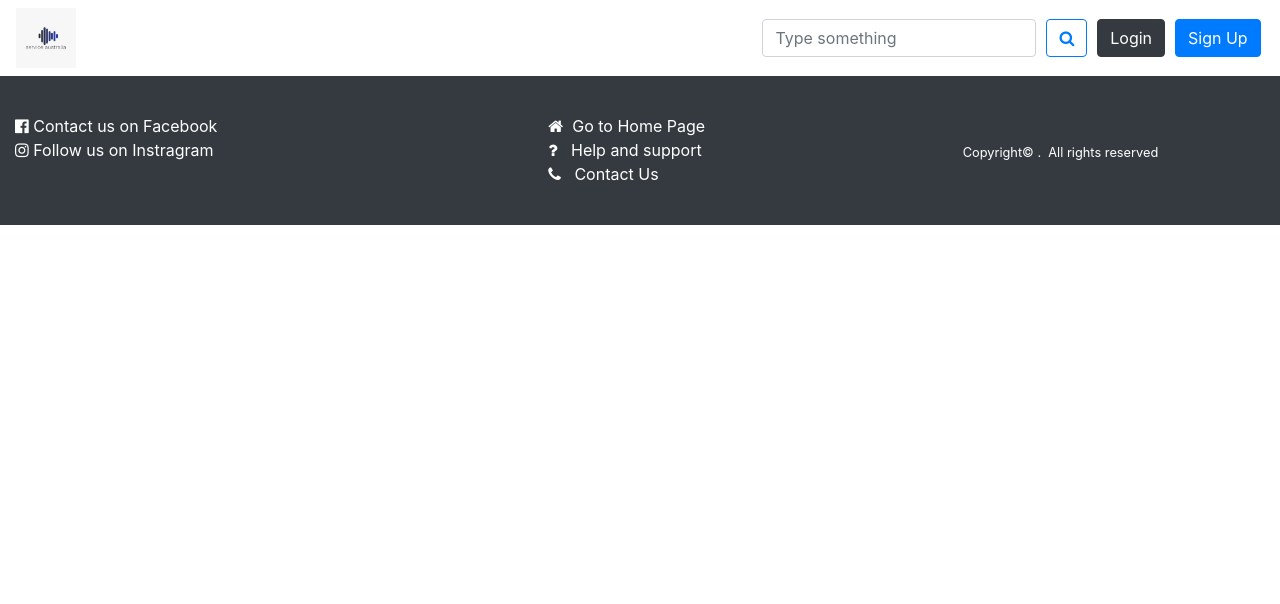
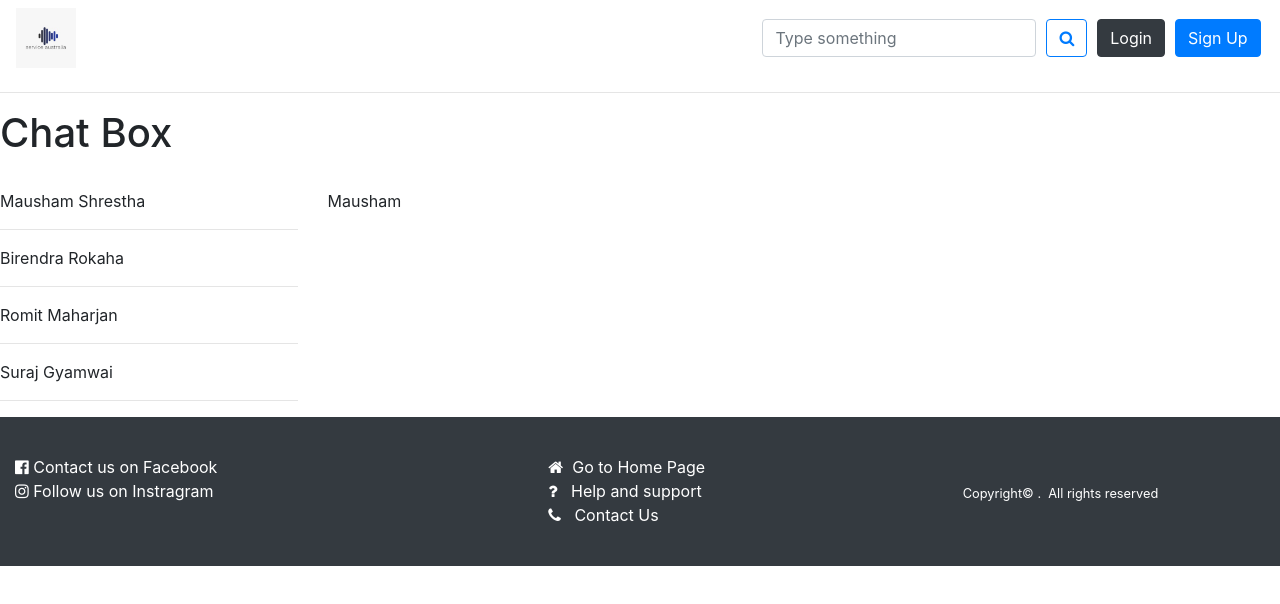
Before and after one commit to mausham02/serviceAustralia, an Angular app: page /inbox in a window 1280 px wide. Before the commit this address led to /. Shown: the top 604 px of the page. Built offline with nearby package versions, Linux system fonts and the light colour scheme.

Commit message:
Added inbox routing

```diff
--- a/angular.json
+++ b/angular.json
@@ -1,9 +1,9 @@
 {
   "$schema": "./node_modules/@angular/cli/lib/config/schema.json",
   "version": 1,
-  "newProjectRoot": "serviceAustralia",
+  "newProjectRoot": "projects",
   "projects": {
-    "ServiceAustralia": {
+    "Project": {
       "projectType": "application",
       "schematics": {},
       "root": "",
@@ -13,12 +13,12 @@
         "build": {
           "builder": "@angular-devkit/build-angular:browser",
           "options": {
-            "outputPath": "dist/ServiceAustralia",
+            "outputPath": "dist/Project",
             "index": "src/index.html",
             "main": "src/main.ts",
             "polyfills": "src/polyfills.ts",
             "tsConfig": "tsconfig.app.json",
-            "aot": false,
+            "aot": true,
             "assets": [
               "src/favicon.ico",
               "src/assets"
--- a/package.json
+++ b/package.json
@@ -4,7 +4,7 @@
   "scripts": {
     "ng": "ng",
 
-    "start": "ng serve",
+    "start": "node server.js",
 
     "build": "ng build",
     "test": "ng test",
--- a/src/app/app-routing.module.ts
+++ b/src/app/app-routing.module.ts
@@ -3,12 +3,14 @@ import { Routes, RouterModule } from '@angular/router';
 import { LoginComponent } from './login/login.component';
 import { SignupComponent } from './signup/signup.component';
 import { HomepageComponent } from './homepage/homepage.component';
+import { InboxComponent } from './inbox/inbox.component';
 
 
 const routes: Routes = [
   {path:'',component:HomepageComponent},
   {path:'login', component:LoginComponent},
-  {path:'signup', component:SignupComponent}
+  {path:'signup', component:SignupComponent},
+  {path:'inbox',component:InboxComponent}
 ];
 
 @NgModule({
--- a/src/app/app.module.ts
+++ b/src/app/app.module.ts
@@ -7,6 +7,7 @@ import { HomepageComponent } from './homepage/homepage.component';
 import { FooterComponent } from './footer/footer.component';
 import { LoginComponent } from './login/login.component';
 import { SignupComponent } from './signup/signup.component';
+import { InboxComponent } from './inbox/inbox.component';
 
 @NgModule({
   declarations: [
@@ -14,7 +15,8 @@ import { SignupComponent } from './signup/signup.component';
     HomepageComponent,
     FooterComponent,
     LoginComponent,
-    SignupComponent
+    SignupComponent,
+    InboxComponent
   ],
   imports: [
     BrowserModule,
--- a/src/app/homepage/homepage.component.html
+++ b/src/app/homepage/homepage.component.html
@@ -1,12 +1,14 @@
 <div>
    <div class="container-fluid " style="height: 35px;background-color: #3b5998;padding-top:5px">
         <div class="row">
-            <a class="rightbar col-md-8">Home</a>
+            <a class="rightbar col-md-6">Home</a>
+
+            <div class=" leftbar col-md-6">
+                <a class="leftbarItem">Categories <i class="fa fa-chevron-circle-down" aria-hidden="true"></i></a>
+                <a class="leftbarItem">Location <i class="fa fa-chevron-circle-down" aria-hidden="true"></i></a>
+                <a class="leftbarItem col-md-4" routerLink="/inbox">Inbox</a>
 
 
-            <div class=" leftbar col-md-4">
-                <a class="leftbarItem">Categories <i class="fa fa-chevron-circle-down" aria-hidden="true"></i></a>
-                <a class="leftbarItem">Location <i class="fa fa-chevron-circle-down" aria-hidden="true"></i></a>
             </div>
 
         </div>
--- /dev/null
+++ b/src/app/inbox/inbox.component.html
@@ -0,0 +1,19 @@
+<hr>
+<h1> Chat Box</h1>
+<br>
+
+<div class="row">
+    <div class="col-sm-3">
+        <div *ngFor="let x of y">
+
+                <p >{{x}}</p>
+                <hr>
+
+        </div>
+    </div>
+
+<div class="col-sm-9">
+    Mausham
+</div>
+
+</div>
--- /dev/null
+++ b/src/app/inbox/inbox.component.ts
@@ -0,0 +1,17 @@
+import { Component, OnInit } from '@angular/core';
+
+@Component({
+  selector: 'app-inbox',
+  templateUrl: './inbox.component.html',
+  styleUrls: ['./inbox.component.css']
+})
+export class InboxComponent implements OnInit {
+
+  y=["Mausham Shrestha","Birendra Rokaha","Romit Maharjan","Suraj Gyamwai"]
+
+  constructor() { }
+
+  ngOnInit(): void {
+  }
+
+}
```
Also changed, not shown: src/app/inbox/inbox.component.css (added), 1 other file (tests, documents, lock files or other folders).
